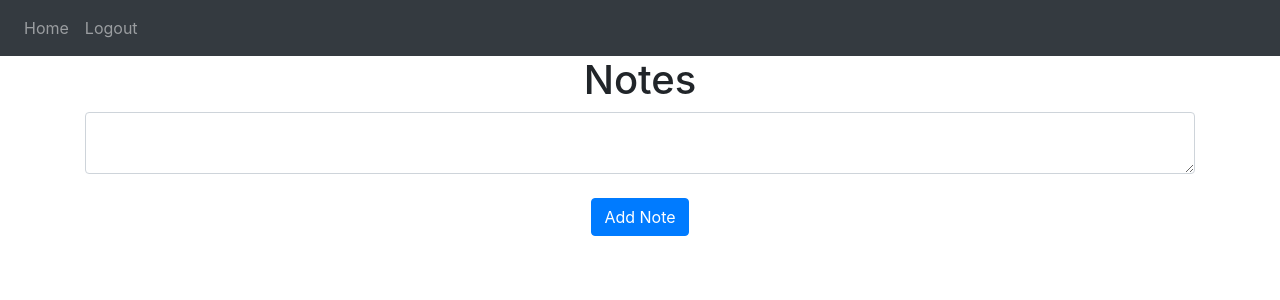
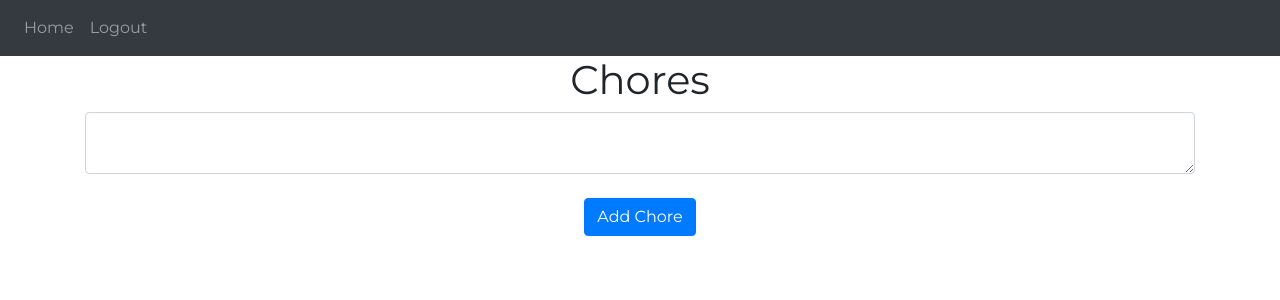
Before and after one commit to SpOOkRS1/ButterTemplate, a Flask app: page /adhome in a window 1280 px wide. Shown: the top 300 px of the page. Run offline with Flask 2, Linux system fonts and the light colour scheme; a user stored in the database is signed in; data that the repository does not hold is empty; some libraries are stand-ins or nearby versions.

Commit message:
changed Note table to Chore Error: no such column as chore

```diff
--- a/website/__init__.py
+++ b/website/__init__.py
@@ -18,7 +18,7 @@ def create_app():
     app.register_blueprint(views,url_prefix='/')
     app.register_blueprint(auth,url_prefix='/')
 
-    from .models import User, Note
+    from .models import User, Chore
 
     create_database(app)
 
--- /dev/null
+++ b/website/static/chore.css
@@ -0,0 +1,6 @@
+@import url('https://fonts.googleapis.com/css?family=Montserrat:400,600');
+
+body{
+    margin: 0;
+    font-family: 'Montserrat', sans-serif;
+}
--- a/website/templates/adhome.html
+++ b/website/templates/adhome.html
@@ -1,20 +1,20 @@
-{% extends "base.html" %} {% block title %}Home{% endblock %} {% block content%}
-<h1 align="center">Notes</h1>
+{% extends "base.html" %} {% block title %}Chores{% endblock %} {% block content%}
+<h1 align="center">Chores</h1>
 <ul class="list-group list-group-flush" id="notes">
-   {% for note in user.notes %}
+   {% for chore in user.chores %}
    <li class="list-group-item">
-      {{ note.data }}
-      <button type="button" class="close" onClick= "deleteNote({{ note.id }})">
+      {{ chore.data }}
+      <button type="button" class="close" onClick= "deleteNote({{ chore.id }})">
       <span aria-hidden="true">&times;</span>
       </button>
    </li>
    {% endfor %}
 </ul>
 <form method="POST">
-   <textarea name="note" id="note" class="form-control"></textarea>
+   <textarea name="chore" id="chore" class="form-control"></textarea>
    <br />
    <div align="center">
-      <button type="submit" class="btn btn-primary">Add Note</button>
+      <button type="submit" class="btn btn-primary">Add Chore</button>
    </div>
 </form>
 {% endblock %}
--- a/website/templates/adlogin.html
+++ b/website/templates/adlogin.html
@@ -1,10 +1,10 @@
-{% extends "base.html" %} {% block title %}Login{% endblock %}</
+{% extends "base.html" %} {% block title %}AdLogin{% endblock %}</
 {% block content %}
 <form method="POST">
     <h3 align="center">Login</h3>
     <div class ="form-group">
         <label for="username">Username</label>
-        <input type="username" class="form-control" id="username" name="username" placeholder="Enter username">
+        <input type="username" class="form-control" id="email" name="email" placeholder="Enter username">
     </div>
     <div class ="form-group">
         <label for="password">Password</label>
--- a/website/templates/adsign_up.html
+++ b/website/templates/adsign_up.html
@@ -1,10 +1,10 @@
-{% extends "base.html" %} {% block title %}Signup{% endblock %}<
+{% extends "base.html" %} {% block title %}AdSignup{% endblock %}<
 {% block content %}
 <form method="POST">
     <h3 align="center">Sign Up</h3>
     <div class ="form-group">
         <label for="username">Username</label>
-        <input type="username" class="form-control" id="username" name="username" placeholder="Enter username">
+        <input type="username" class="form-control" id="email" name="email" placeholder="Enter username">
     </div>
     <div class ="form-group">
         <label for="firstName">First Name</label>
--- a/website/templates/base.html
+++ b/website/templates/base.html
@@ -6,6 +6,7 @@
       <meta name="viewport" content="width=device-width, initial-scale=1, shrink-to-fit=no">
       <!-- Bootstrap CSS -->
       <link rel="stylesheet" href="https://maxcdn.bootstrapcdn.com/bootstrap/4.0.0/css/bootstrap.min.css" integrity="sha384-Gn5384xqQ1aoWXA+058RXPxPg6fy4IWvTNh0E263XmFcJlSAwiGgFAW/dAiS6JXm" crossorigin="anonymous">
+      <link rel="stylesheet" href="static/chore.css">
       <title>{% block title %}Home{% endblock %}</title>
    </head>
    <body>
--- a/website/templates/home.html
+++ b/website/templates/home.html
@@ -4,5 +4,9 @@
 <br>
 <br>
 <p align="center">Hello Maids, get to work</p>
-<center><button>Login</button></center>
+<center>
+  <div>
+
+  </div>
+</center>
 {% endblock %}
--- a/website/views.py
+++ b/website/views.py
@@ -1,6 +1,6 @@
 from flask import Blueprint, render_template, request, flash, jsonify
 from flask_login import login_required, current_user
-from .models import Note
+from .models import Chore
 from . import db
 import json
 
@@ -15,15 +15,15 @@ def home():
 @login_required
 def adhome():
     if request.method == 'POST':
-        note = request.form.get('note')
+        chore = request.form.get('chore')
 
-        if len(note) < 1:
-            flash('Note is too short!', category='error')
+        if len(chore) < 1:
+            flash('Chore is too short!', category='error')
         else:
-            new_note = Note(data=note, user_id=current_user.id)
-            db.session.add(new_note)
+            new_chore = Chore(data=chore, user_id=current_user.id)
+            db.session.add(new_chore)
             db.session.commit()
-            flash('Note added!', category='success')
+            flash('Chore added!', category='success')
 
     return render_template("adhome.html", user=current_user)
 
@@ -32,7 +32,7 @@ def adhome():
 def delete_note():
     note = json.loads(request.data)
     noteId = note['noteId']
-    note = Note.query.get(noteId)
+    note = Chore.query.get(noteId)
     if note:
         if note.user_id == current_user.id:
             db.session.delete(note)
```
Also changed, not shown: website/auth.py (+6 -6 lines), website/models.py (+6 -3 lines), website/database.db.
